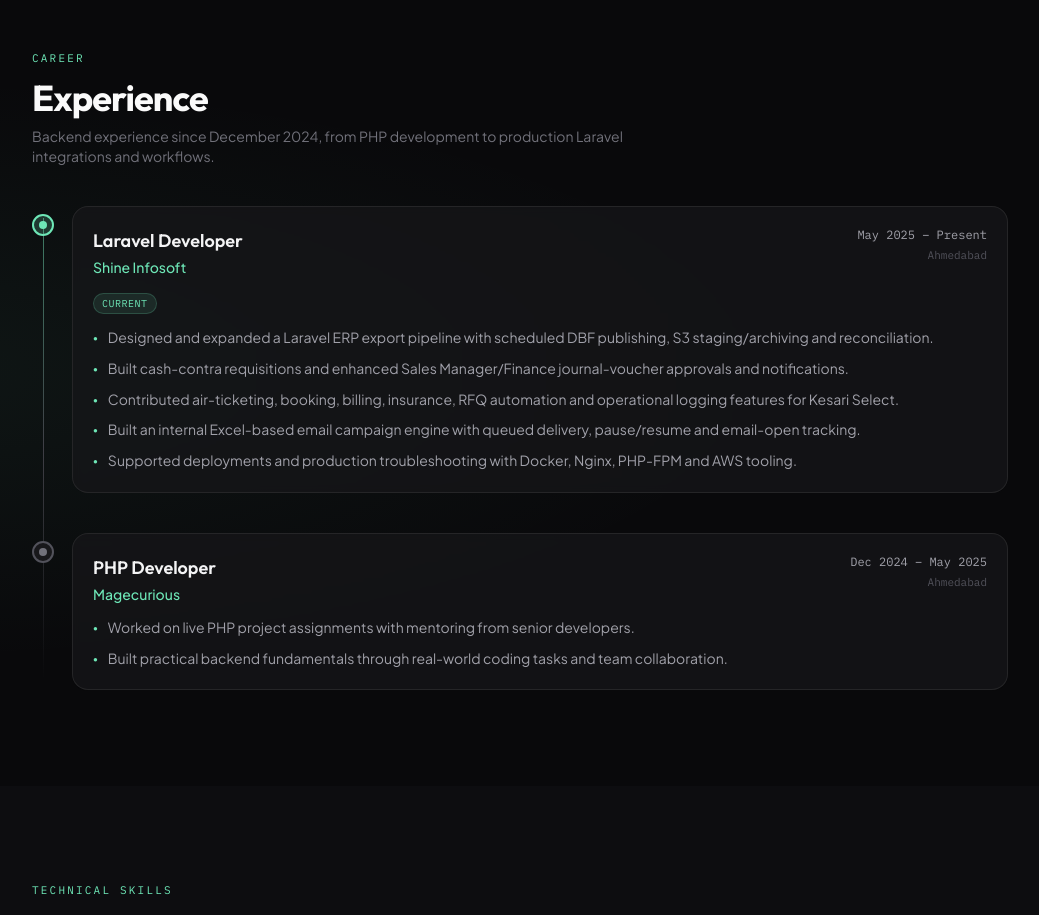
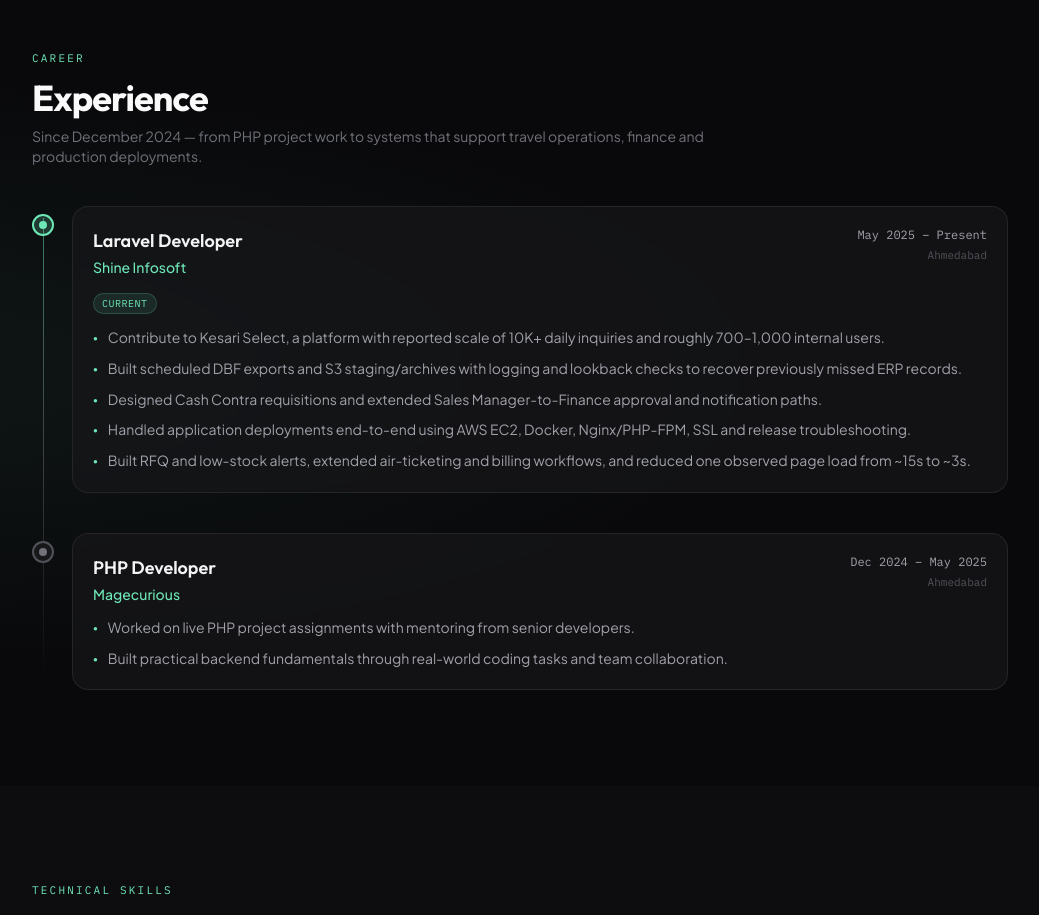
Before and after one commit to MadinBloch/Mysite, a React (Vite) app: page / in a window 1280 px wide. Shown: the part 1860-2775 px from the top of the page, without its empty margins (120-1159 px from the left). Built offline with nearby package versions, Linux system fonts and the light colour scheme.

Commit message:
Align experience and infrastructure copy with production ownership

```diff
--- a/src/components/Experience.jsx
+++ b/src/components/Experience.jsx
@@ -7,11 +7,11 @@ const EXPERIENCE = [
     location: 'Ahmedabad',
     current: true,
     points: [
-      'Designed and expanded a Laravel ERP export pipeline with scheduled DBF publishing, S3 staging/archiving and reconciliation.',
-      'Built cash-contra requisitions and enhanced Sales Manager/Finance journal-voucher approvals and notifications.',
-      'Contributed air-ticketing, booking, billing, insurance, RFQ automation and operational logging features for Kesari Select.',
-      'Built an internal Excel-based email campaign engine with queued delivery, pause/resume and email-open tracking.',
-      'Supported deployments and production troubleshooting with Docker, Nginx, PHP-FPM and AWS tooling.',
+      'Contribute to Kesari Select, a platform with reported scale of 10K+ daily inquiries and roughly 700–1,000 internal users.',
+      'Built scheduled DBF exports and S3 staging/archives with logging and lookback checks to recover previously missed ERP records.',
+      'Designed Cash Contra requisitions and extended Sales Manager-to-Finance approval and notification paths.',
+      'Handled application deployments end-to-end using AWS EC2, Docker, Nginx/PHP-FPM, SSL and release troubleshooting.',
+      'Built RFQ and low-stock alerts, extended air-ticketing and billing workflows, and reduced one observed page load from ~15s to ~3s.',
     ],
   },
   {
@@ -36,7 +36,7 @@ export default function Experience() {
         <p className="section-label">Career</p>
         <h2 className="section-heading mb-2">Experience</h2>
         <p className="text-zinc-500 text-sm mb-10 max-w-2xl">
-          Backend experience since December 2024, from PHP development to production Laravel integrations and workflows.
+          Since December 2024 — from PHP project work to systems that support travel operations, finance and production deployments.
         </p>
 
         <div className="relative space-y-0">
```
